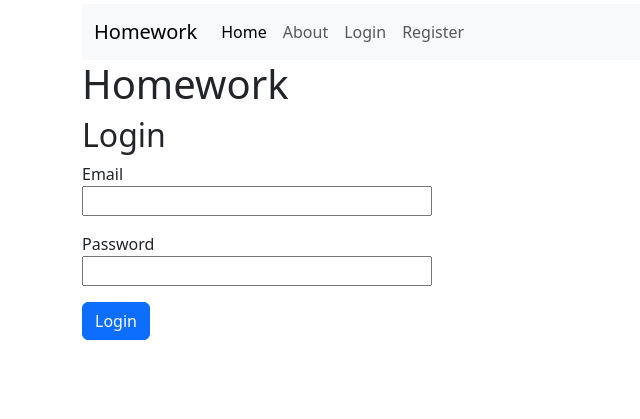
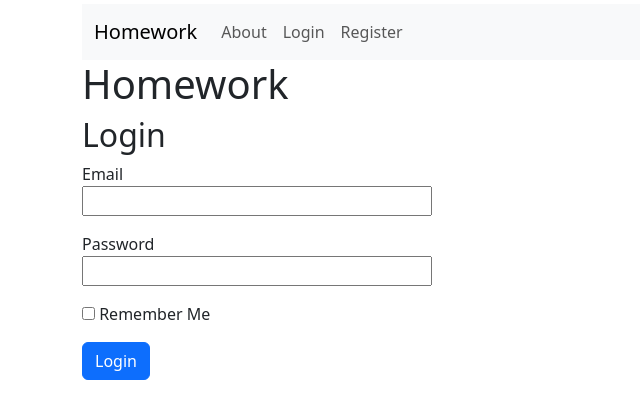
Before and after one commit to Hoytmelcher/flaskday1, a Flask app: page /login in a window 1280 px wide. Shown: the top 419 px of the page, without its empty margins (0-640 px from the left). Run offline with Flask 2, Linux system fonts and the light colour scheme.

Commit message:
moved home

```diff
--- a/app/routes.py
+++ b/app/routes.py
@@ -76,5 +76,5 @@ def cars():
         l = Listing(make=make,model=model,year=year,color=color,price=price,user_id=user_id)
         l.commit()
         flash(f'{form.year.data} {form.make.data} {form.model.data} registered')
-        return redirect('/cars')
+        return redirect('/blog')
     return render_template('cars.jinja', form=form)
--- a/app/templates/blog.jinja
+++ b/app/templates/blog.jinja
@@ -2,4 +2,8 @@
 
 {% block content %}
     <h2>Listings</h2>
+
+    {% for form in listing %}
+        <p>{{ form.price }}: {{ form.color }} {{ form.year }} {{ form.make }} {{ form.model }}</p>
+    {% endfor %}
 {% endblock %}
--- a/app/templates/login.jinja
+++ b/app/templates/login.jinja
@@ -18,6 +18,7 @@
             <span> {{ error }} </span>
             {% endfor %}
         </p>
+        <p>{{ form.remember_me }}  {{ form.remember_me.label }}</p>
         <p>
             {{ form.submit(class='btn btn-primary') }}
         </p>
--- a/app/templates/navbar.jinja
+++ b/app/templates/navbar.jinja
@@ -6,12 +6,12 @@
     </button>
     <div class="collapse navbar-collapse" id="navbarNavAltMarkup">
       <div class="navbar-nav">
-        <a class="nav-link active" aria-current="page" href="/">Home</a>
         <a class="nav-link" href="/about">About</a>
         {% if current_user.is_anonymous %}
         <a class="nav-link" href="/login">Login</a>
         <a class="nav-link" href="/register">Register</a>
         {% else %}
+        <a class="nav-link active" aria-current="page" href="/">Home</a>
         <a class="nav-link" href="/blog">Listings</a>
         <a class="nav-link" href="/cars">Cars</a>
         <a class="nav-link" href="/logout">Logout</a>
```
